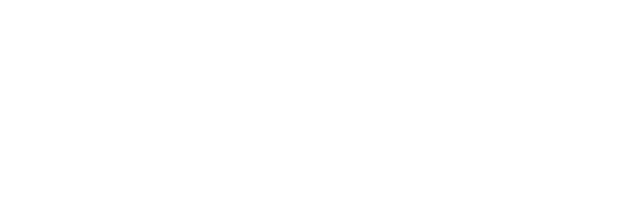
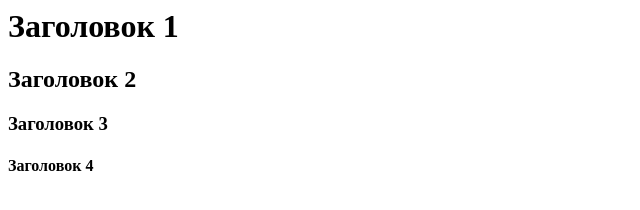
Before and after one commit to emeliche/emeliche.github.io, a plain HTML site: page index.html in a window 1280 px wide. Shown: the whole page, without its empty margins (0-640 px from the left). Drawn offline with Linux system fonts and the light colour scheme.

Commit message:
Update index.html
Несколько <h>

```diff
--- a/index.html
+++ b/index.html
@@ -2,10 +2,18 @@
 <head>
 
 </head>
+
 <body>
+  <div>
+    <h1> Заголовок 1 </h1>
+    <h2> Заголовок 2 </h2>
+    <h3> Заголовок 3 </h3>
+    <h4> Заголовок 4 </h4>
+  </div>
+</body>
 
-</body>
 <footer>
 
 </footer>
+
 </html>
```
